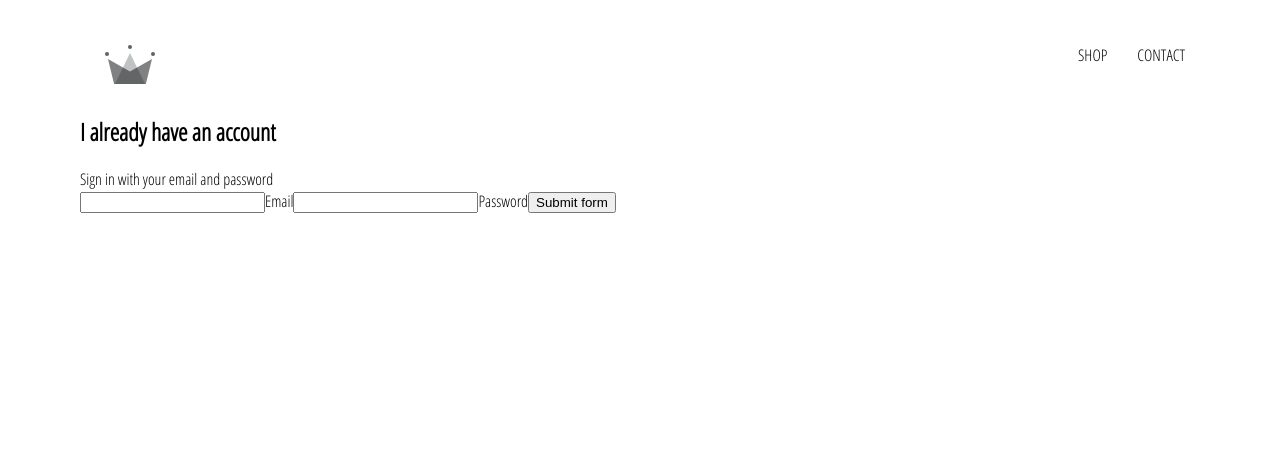
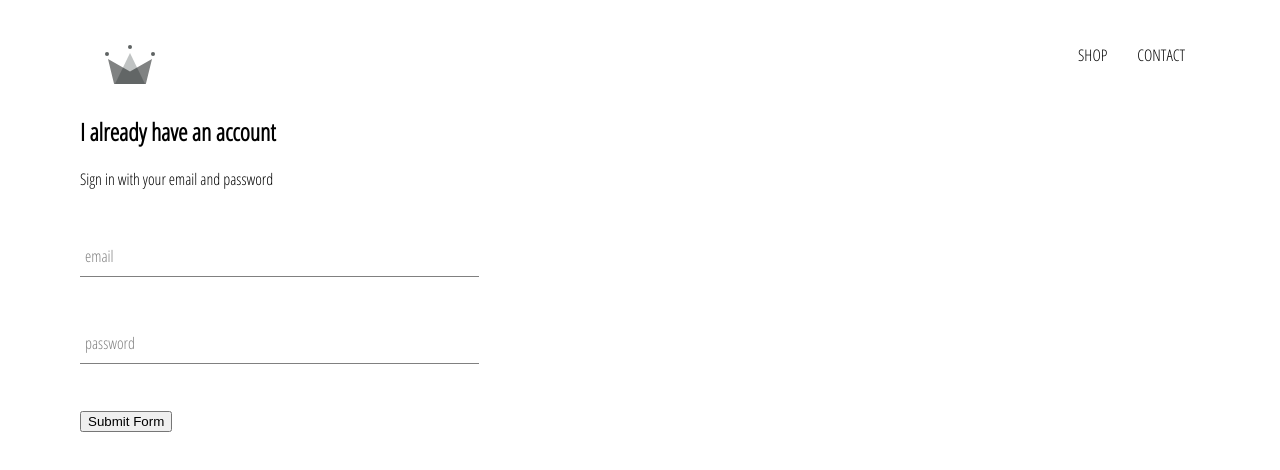
Before and after one commit to thavythach/react, a React (Create React App) app in the folder crwn-clothing/: page /signin in a window 1280 px wide. Shown: the top 470 px of the page. Built offline with nearby package versions, Linux system fonts and the light colour scheme.

Commit message:
sign-in component looks sexy

```diff
--- /dev/null
+++ b/crwn-clothing/src/components/form-input/form-input.component.jsx
@@ -0,0 +1,18 @@
+import React from 'react';
+
+import './form-input.styles.scss';
+
+const FormInput = ({ handleChange, label, ...otherProps }) => (
+    <div className="group">
+        <input className='form-input' onChange={handleChange} {...otherProps} />
+        {
+            label ?
+            (<label className={`${otherProps.value.length ? 'shrink' : ''} form-input-label`}>
+                {label}
+            </label>)
+            : null
+        }
+    </div>
+);
+
+export default FormInput;
--- /dev/null
+++ b/crwn-clothing/src/components/form-input/form-input.styles.scss
@@ -0,0 +1,54 @@
+$sub-color: grey;
+$main-color: black;
+
+@mixin shrinkLabel {
+  top: -14px;
+  font-size: 12px;
+  color: $main-color;
+}
+
+.group {
+  position: relative;
+  margin: 45px 0;
+
+  .form-input {
+    background: none;
+    background-color: white;
+    color: $sub-color;
+    font-size: 18px;
+    padding: 10px 10px 10px 5px;
+    display: block;
+    width: 100%;
+    border: none;
+    border-radius: 0;
+    border-bottom: 1px solid $sub-color;
+    margin: 25px 0;
+
+    &:focus {
+      outline: none;
+    }
+
+    &:focus ~ .form-input-label {
+      @include shrinkLabel();
+    }
+  }
+
+  input[type='password'] {
+    letter-spacing: 0.3em;
+  }
+
+  .form-input-label {
+    color: $sub-color;
+    font-size: 16px;
+    font-weight: normal;
+    position: absolute;
+    pointer-events: none;
+    left: 5px;
+    top: 10px;
+    transition: 300ms ease all;
+
+    &.shrink {
+      @include shrinkLabel();
+    }
+  }
+}
--- a/crwn-clothing/src/components/sign-in/sign-in.component.jsx
+++ b/crwn-clothing/src/components/sign-in/sign-in.component.jsx
@@ -1,6 +1,7 @@
 import React from 'react';
 
 import './sign-in.styles.scss';
+import FormInput from '../form-input/form-input.component';
 
 class SignIn extends React.Component {
     constructor (props) {
@@ -31,13 +32,9 @@
                 <span>Sign in with your email and password</span>
 
                 <form onSubmit={this.handleSubmit}>
-                    <input name="email" type="email" value={this.state.email} onChange={this.handleChange} required />
-                    <label>Email</label>
-                    <input name="password" type="password" value={this.state.password} onChange={this.handleChange} required />
-                    <label>Password</label>
-
-
-                    <input type='submit' value='Submit form' />
+                    <FormInput name="email" type="email" value={this.state.email} handleChange={this.handleChange} label="email" required />
+                    <FormInput name="password" type="password" value={this.state.password} handleChange={this.handleChange} label="password" required />
+                    <input type='submit' value='Submit Form' />
                 </form>
             </div>
 
--- a/crwn-clothing/src/components/sign-in/sign-in.styles.scss
+++ b/crwn-clothing/src/components/sign-in/sign-in.styles.scss
@@ -0,0 +1,3 @@
+.sign-in {
+    width: 30vw;
+}
```
